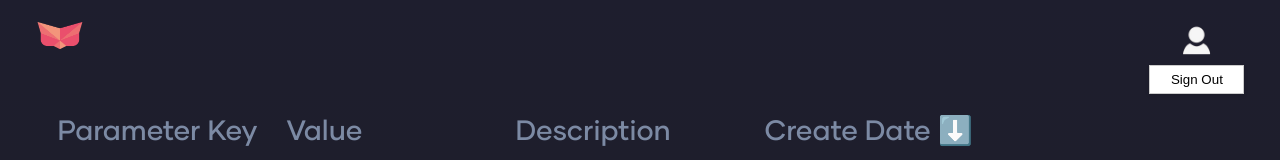
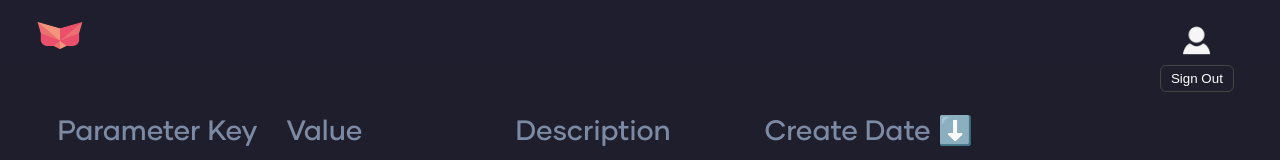
Before and after one commit to kindmemento/codeway, a Vue app: page / in a window 1280 px wide. Shown: the top 160 px of the page. Built offline with nearby package versions, Linux system fonts and the light colour scheme; no server answers.

Commit message:
enhance sign out button

```diff
--- a/src/components/WebHome.vue
+++ b/src/components/WebHome.vue
@@ -183,20 +183,24 @@ export default {
 	position: absolute;
 	top: 100%;
 	left: 0;
-	border: 1px solid #ccc;
-	background: white;
-	box-shadow: 0 2px 4px rgba(0, 0, 0, 0.1);
 	z-index: 1000;
 	width: 100%;
-	padding: 5px 0;
 }
 
 .dropdown-item {
-	border: none;
+	padding: 5px 10px;
+	color: white;
+	border: 1px solid #444;
+	border-radius: 6px;
 	background: transparent;
 	text-align: center;
 	justify-content: center;
 	cursor: pointer;
+}
+
+.dropdown-item:hover {
+	background-color: red;
+	transition: all 0.3s;
 }
 
 .body-container {
```
